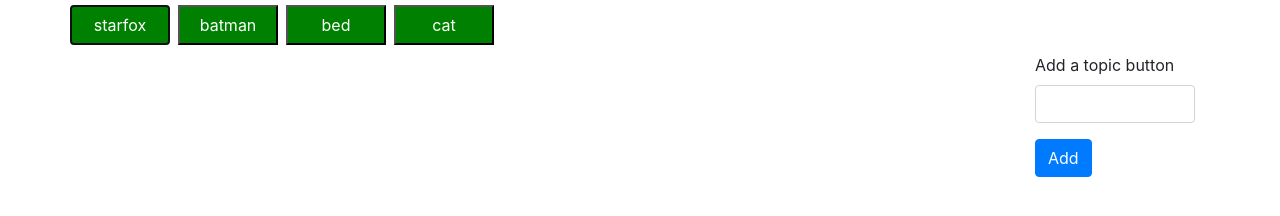
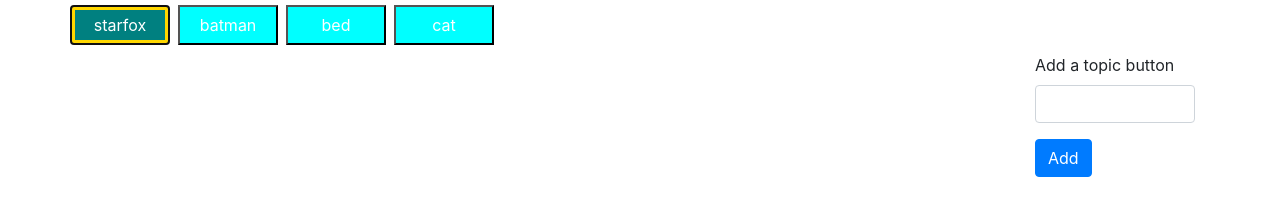
Before and after one commit to kennethchung5/GifTastic, a plain HTML site: page index.html in a window 1280 px wide. Both pictures are taken after a click on the button "starfox". Drawn offline with nearby package versions, Linux system fonts and the light colour scheme; no server answers.

Commit message:
added styling effects for hovering and selecting topic buttons

```diff
--- a/assets/css/style.css
+++ b/assets/css/style.css
@@ -3,9 +3,18 @@
     width: 100px;
     margin: 5px 8px 8px 0;
 
-    background-color: green;
+    background-color: aqua;
     color: white;
 }
+
+.topicBtn:hover, .selectedBtn {
+    background-color: teal;
+}
+
+.selectedBtn {
+    border: thick gold solid;
+}
+
 
 .gifDiv {
     float: left;
--- a/assets/javascript/app.js
+++ b/assets/javascript/app.js
@@ -43,6 +43,11 @@ $("#addTopic").on("click", function(event) {
 
 
 $(document).on("click", ".topicBtn", function() {
+
+    // remove class "selectedBtn" from all topicBtn, then add it for clicked button; this is for styling
+    $(".topicBtn").removeClass("selectedBtn");
+    $(this).addClass("selectedBtn");
+
     var topicQuery = $(this).attr("data-topic");
 
     var queryUrl = "https://api.giphy.com/v1/gifs/search?api_key=2lKKnsGw13j9zQitzT9PJN5z7OhC8aEF&q=" + topicQuery + "&limit=10";
```
